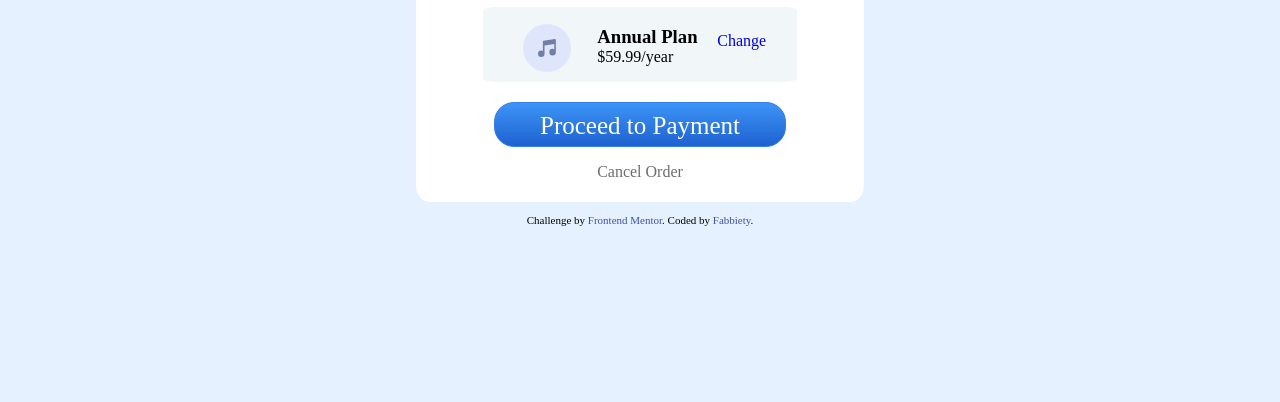
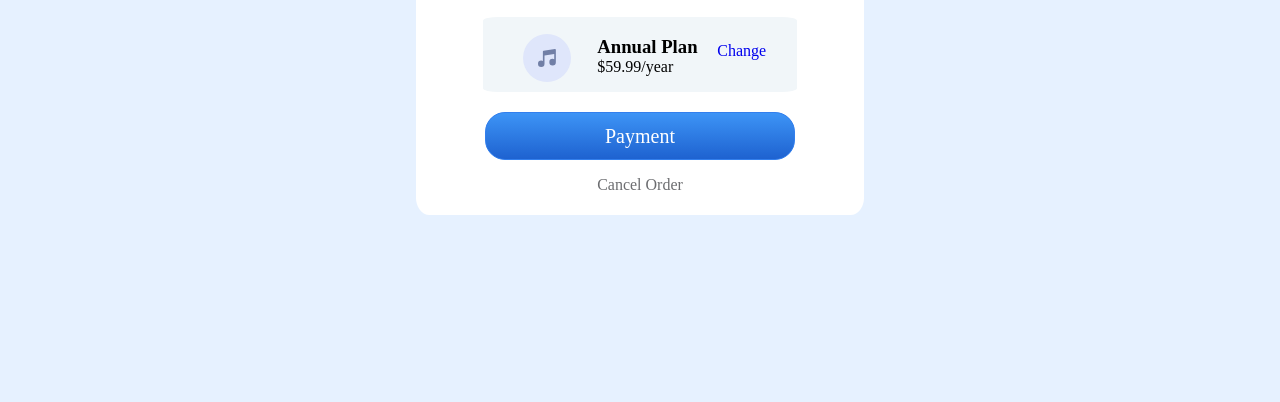
Before and after one commit to fabbiety/order-summary-component-main, a plain HTML site: page index.html in a window 1280 px wide. Shown: the part 398-800 px from the top of the page. Drawn offline with Linux system fonts and the light colour scheme.

Commit message:
final update

```diff
--- a/css/styles.css
+++ b/css/styles.css
@@ -24,6 +24,8 @@ margin-bottom: 0;
 }
 
 
+
+
 .display-msg{
   width: 70%;
 font-family: 'Red Hat Display', sans-serif;
@@ -35,7 +37,7 @@ margin: auto;
   width: 35%;
   background-color: white;
   position: absolute;
-  top: 30px;
+  top: 40px;
   margin-bottom: 20px;
 left: 32.5%;
 padding-bottom: 5px;
@@ -93,23 +95,24 @@ color: #6c6d70;
 }
 
 .BUTTON_PTE {
+  position: relative;
    background: #3D94F6;
    background-image: -webkit-linear-gradient(top, #3D94F6, #1E62D0);
    background-image: -moz-linear-gradient(top, #3D94F6, #1E62D0);
    background-image: -ms-linear-gradient(top, #3D94F6, #1E62D0);
    background-image: -o-linear-gradient(top, #3D94F6, #1E62D0);
    background-image: -webkit-gradient(to bottom, #3D94F6, #1E62D0);
-   -webkit-border-radius: 20px;
-   -moz-border-radius: 20px;
-   border-radius: 20px;
-   height: 3px;
-   line-height: 5px;
+   -webkit-border-radius: 1.25rem;
+   -moz-border-radius: 1.25rem;
+   border-radius: 1.25rem;
+   height: 0.1875;
+   line-height: 0.3125;
    color: #FFFFFF;
    font-family: Brush Script MT;
-   width: 250px;
-   font-size: 25px;
+   width: 60%;
+   font-size: 1.25rem;
    font-weight: 100;
-   padding: 20px;
+   padding: 1.25rem;
    border: solid #337FED 1px;
    text-decoration: none;
    display: inline-block;
@@ -126,17 +129,13 @@ color: #6c6d70;
    background-image: -ms-linear-gradient(top, #1E62D0, #3D94F6);
    background-image: -o-linear-gradient(top, #1E62D0, #3D94F6);
    background-image: -webkit-gradient(to bottom, #1E62D0, #3D94F6);
-   -webkit-border-radius: 20px;
-   -moz-border-radius: 20px;
-   border-radius: 20px;
+   -webkit-border-radius: 1.25rem;
+   -moz-border-radius: 1.25rem;
+   border-radius: 1.25rem;
    text-decoration: none;
 }
 
-.attribution{
-  position: relative;
-  top:220px;
-  padding-bottom: 50px;
-}
+
 
 a:visited, a:active, a:link , a:hover {
   text-decoration: none;
@@ -155,3 +154,9 @@ a:visited, a:active, a:link , a:hover {
     padding: 2rem 0 1.125rem;
     font-family: 'Red Hat Display', sans-serif;
 }
+.attribution{
+  position: relative;
+  top: 37rem;
+  padding-bottom: 3.125rem;
+
+}
--- a/index.html
+++ b/index.html
@@ -1,5 +1,6 @@
 <!DOCTYPE html>
 <html lang="en">
+
 <head>
   <meta charset="UTF-8">
   <meta name="viewport" content="width=device-width, initial-scale=1.0"> <!-- displays site properly based on user's device -->
@@ -13,15 +14,22 @@
 
   <!-- Feel free to remove these styles or customise in your own stylesheet 👍 -->
   <style>
-    .attribution { font-size: 11px; text-align: center; }
-    .attribution a { color: hsl(228, 45%, 44%); }
+    .attribution {
+      font-size: 11px;
+      text-align: center;
+    }
+
+    .attribution a {
+      color: hsl(228, 45%, 44%);
+    }
   </style>
 </head>
+
 <body>
 
 
   <!-- <div > -->
-  <img class="background-img" src="images/background-desktop.svg" alt="background img"  />
+  <img class="background-img" src="images/background-desktop.svg" alt="background img" />
   <!-- </div> -->
 
 
@@ -29,9 +37,11 @@
  <div class="display-img">
 
 </div> -->
+
+
     <div class="bottom-container">
 
-    <img class="illustration-img" src="images/illustration-hero.svg" alt=" display image"  />
+      <img class="illustration-img" src="images/illustration-hero.svg" alt=" display image" />
       <h1>Order Summary</h1>
 
       <p class="display-msg">
@@ -39,27 +49,24 @@
         device anywhere you like!
       </p>
       <div class="plan-settings">
-  <img class="music-img"src="images/icon-music.svg" alt="music icon" >
+        <img class="music-img" src="images/icon-music.svg" alt="music icon">
         <div class="sub-plan">
           <h3>Annual Plan</h3>
           <p class="price"> $59.99/year </p>
         </div>
         <div class="change">
-  <a href="change.html" target="_blank" >Change</a>
+          <a href="change.html" target="_blank">Change</a>
         </div>
 
       </div>
 
 
-<a href="payment.html"target="_blank" class="BUTTON_PTE">Proceed to Payment</a>
+      <a href="payment.html" target="_blank" class="BUTTON_PTE">Payment</a>
 
       <p>
-  <a class="cancel" href="cancel.html"target="_blank"> Cancel Order </a>
+        <a class="cancel" href="cancel.html" target="_blank"> Cancel Order </a>
       </p>
     </div>
-
-
-
 
 
     <div class="attribution">
@@ -67,5 +74,9 @@
       Coded by <a href="https://fabbiety.github.io/css_cv/">Fabbiety</a>.
     </div>
 
+
+
+
 </body>
+
 </html>
```
Also changed, not shown: change.html (+1 -1 lines). Lines whose indentation alone changed are shown as unchanged.
